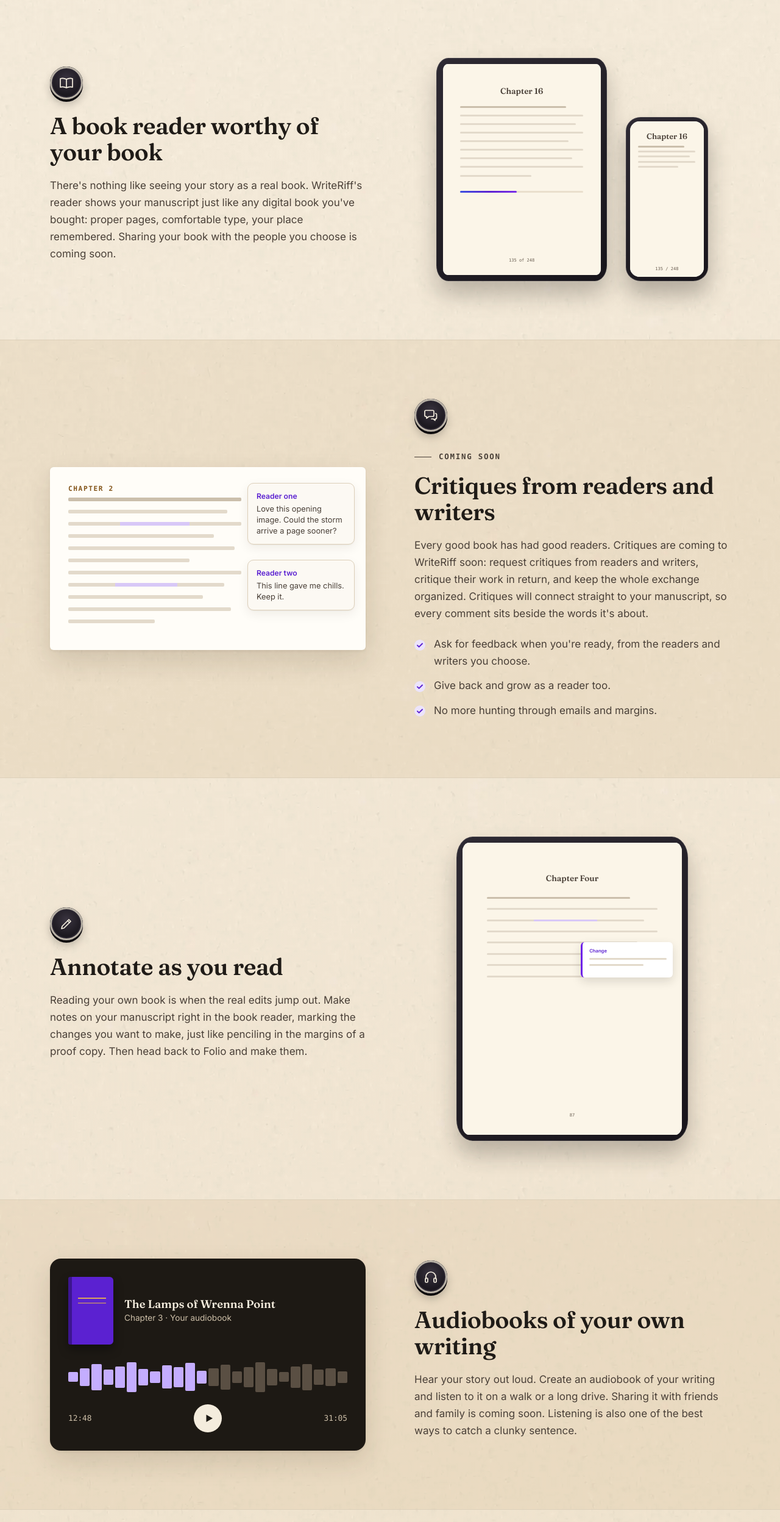
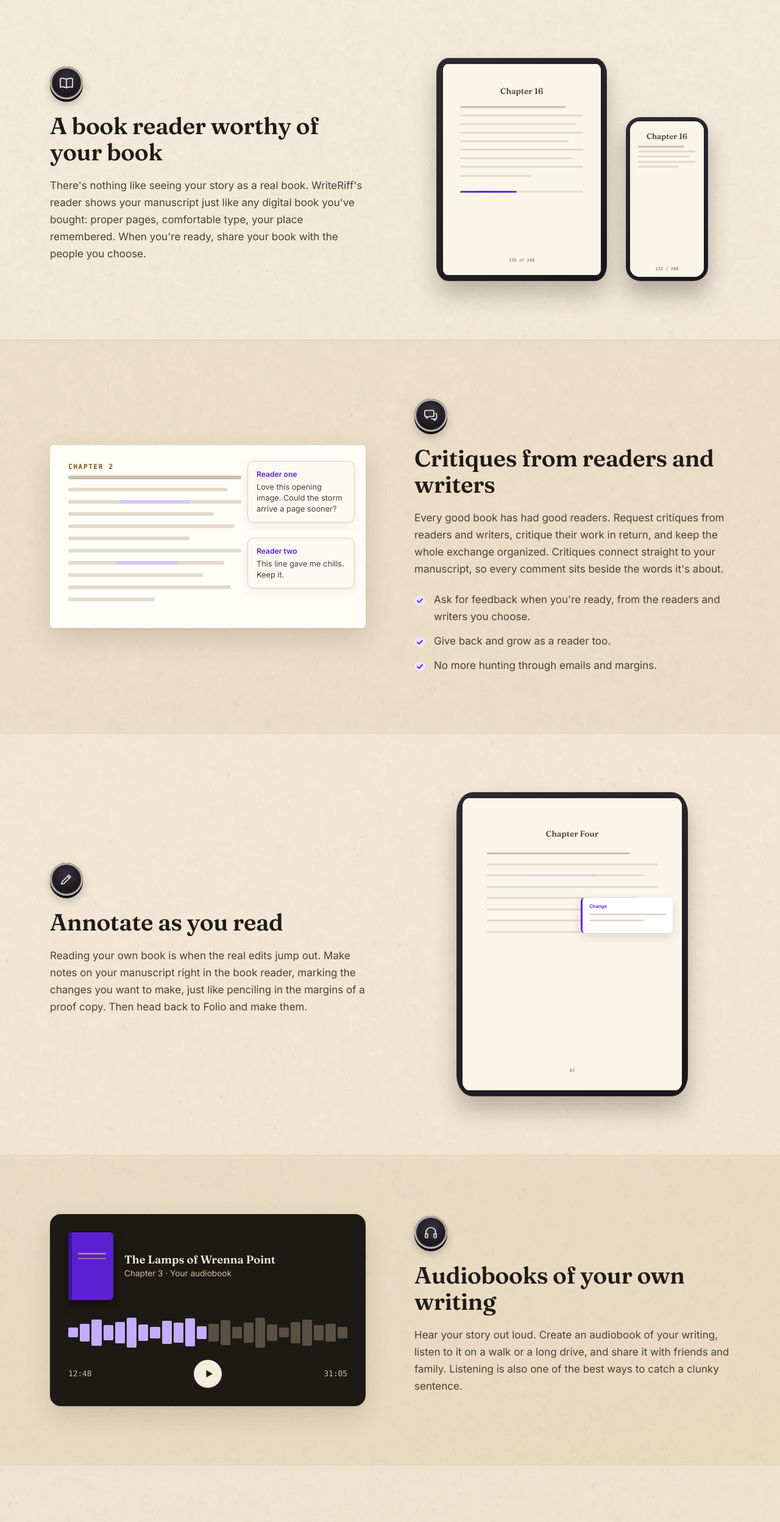
Before and after one commit to WriteRiff/writeriff-website, a plain HTML site: page features/index.html in a window 1280 px wide. Shown: the part 3178-5674 px from the top of the page at 61% size. Drawn offline with Linux system fonts and the light colour scheme.

Commit message:
Undo the coming-soon labels for critiques and sharing (the whole app is upcoming); keep the form note wording
Co-Authored-By: Claude Opus 5.5 <noreply@anthropic.com>

```diff
--- a/features/index.html
+++ b/features/index.html
@@ -154,7 +154,7 @@
     <div data-reveal>
       <span class="keycap"><svg viewBox="0 0 24 24" aria-hidden="true"><path d="M2 5c3-1 6-1 10 1v14c-4-2-7-2-10-1zM22 5c-3-1-6-1-10 1v14c4-2 7-2 10-1z"/></svg></span>
       <h2>A book reader worthy of your book</h2>
-      <p>There's nothing like seeing your story as a real book. WriteRiff's reader shows your manuscript just like any digital book you've bought: proper pages, comfortable type, your place remembered. Sharing your book with the people you choose is coming soon.</p>
+      <p>There's nothing like seeing your story as a real book. WriteRiff's reader shows your manuscript just like any digital book you've bought: proper pages, comfortable type, your place remembered. When you're ready, share your book with the people you choose.</p>
     </div>
     <div data-reveal data-reveal-delay="120" aria-hidden="true" style="display:flex;gap:6%;align-items:flex-end;justify-content:center">
       <div class="tablet" style="width:54%">
@@ -184,9 +184,8 @@
   <div class="wrap split flip">
     <div data-reveal>
       <span class="keycap"><svg viewBox="0 0 24 24" aria-hidden="true"><path d="M4 4h11a2 2 0 0 1 2 2v6a2 2 0 0 1-2 2H9l-4 3v-3H4a2 2 0 0 1-2-2V6a2 2 0 0 1 2-2z"/><path d="M19.5 9a2 2 0 0 1 2 2v5a2 2 0 0 1-2 2H19v2.5L16 18h-3"/></svg></span>
-      <p class="eyebrow">Coming soon</p>
       <h2>Critiques from readers and writers</h2>
-      <p>Every good book has had good readers. Critiques are coming to WriteRiff soon: request critiques from readers and writers, critique their work in return, and keep the whole exchange organized. Critiques will connect straight to your manuscript, so every comment sits beside the words it's about.</p>
+      <p>Every good book has had good readers. Request critiques from readers and writers, critique their work in return, and keep the whole exchange organized. Critiques connect straight to your manuscript, so every comment sits beside the words it's about.</p>
       <ul class="ticks"><li>Ask for feedback when you're ready, from the readers and writers you choose.</li><li>Give back and grow as a reader too.</li><li>No more hunting through emails and margins.</li></ul>
     </div>
     <div class="critique" data-reveal data-reveal-delay="120" aria-hidden="true">
@@ -227,7 +226,7 @@
     <div data-reveal>
       <span class="keycap"><svg viewBox="0 0 24 24" aria-hidden="true"><path d="M4 15v-3a8 8 0 0 1 16 0v3"/><rect x="3" y="14" width="4" height="7" rx="1.5"/><rect x="17" y="14" width="4" height="7" rx="1.5"/></svg></span>
       <h2>Audiobooks of your own writing</h2>
-      <p>Hear your story out loud. Create an audiobook of your writing and listen to it on a walk or a long drive. Sharing it with friends and family is coming soon. Listening is also one of the best ways to catch a clunky sentence.</p>
+      <p>Hear your story out loud. Create an audiobook of your writing, listen to it on a walk or a long drive, and share it with friends and family. Listening is also one of the best ways to catch a clunky sentence.</p>
     </div>
     <div class="audio" data-reveal data-reveal-delay="120" aria-hidden="true">
       <div class="cover"><div class="book"></div><div><div class="t">The Lamps of Wrenna Point</div><div class="s">Chapter 3 · Your audiobook</div></div></div>
```
Also changed, not shown: beta/index.html (+2 -2 lines), 1 other file.
